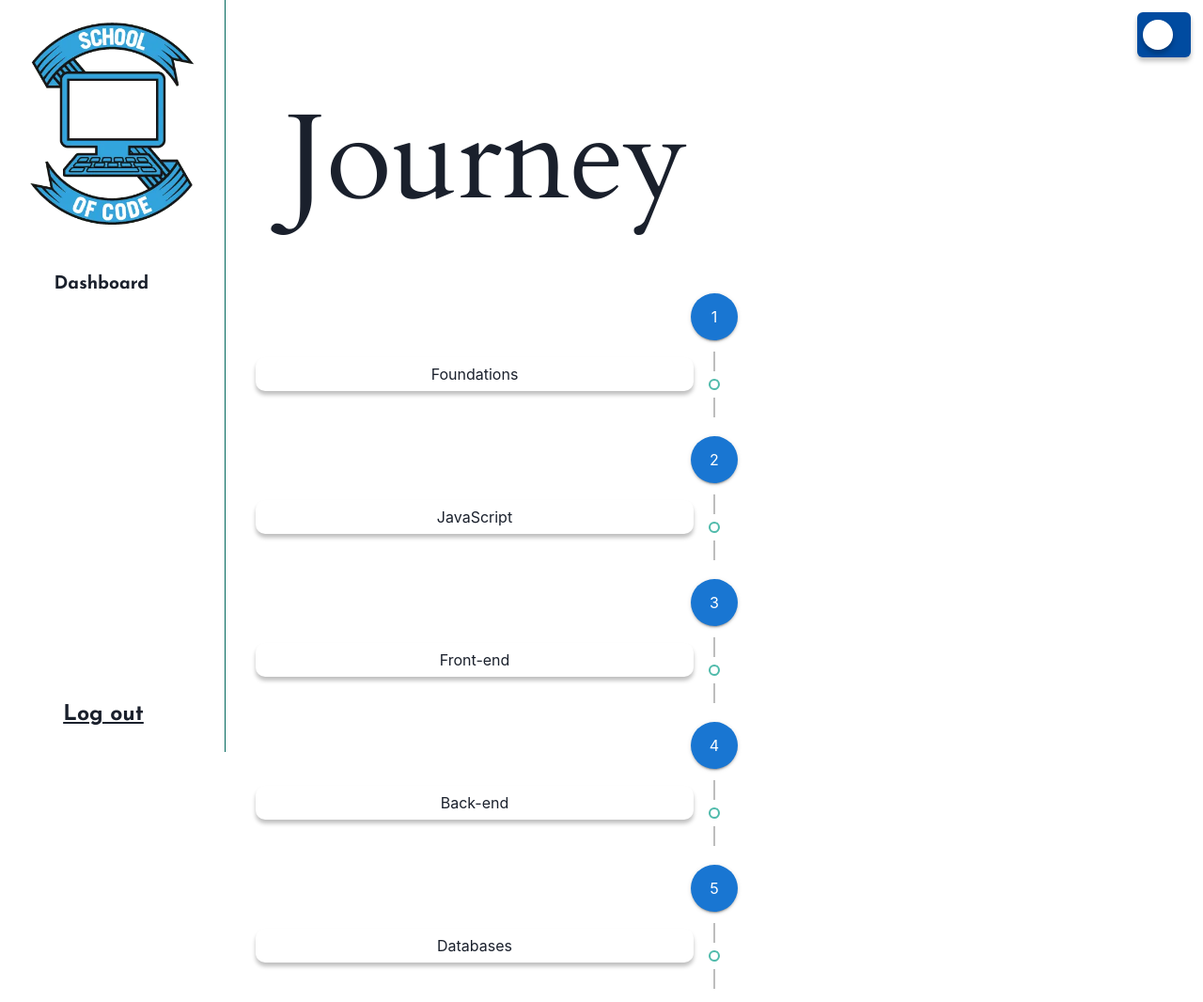
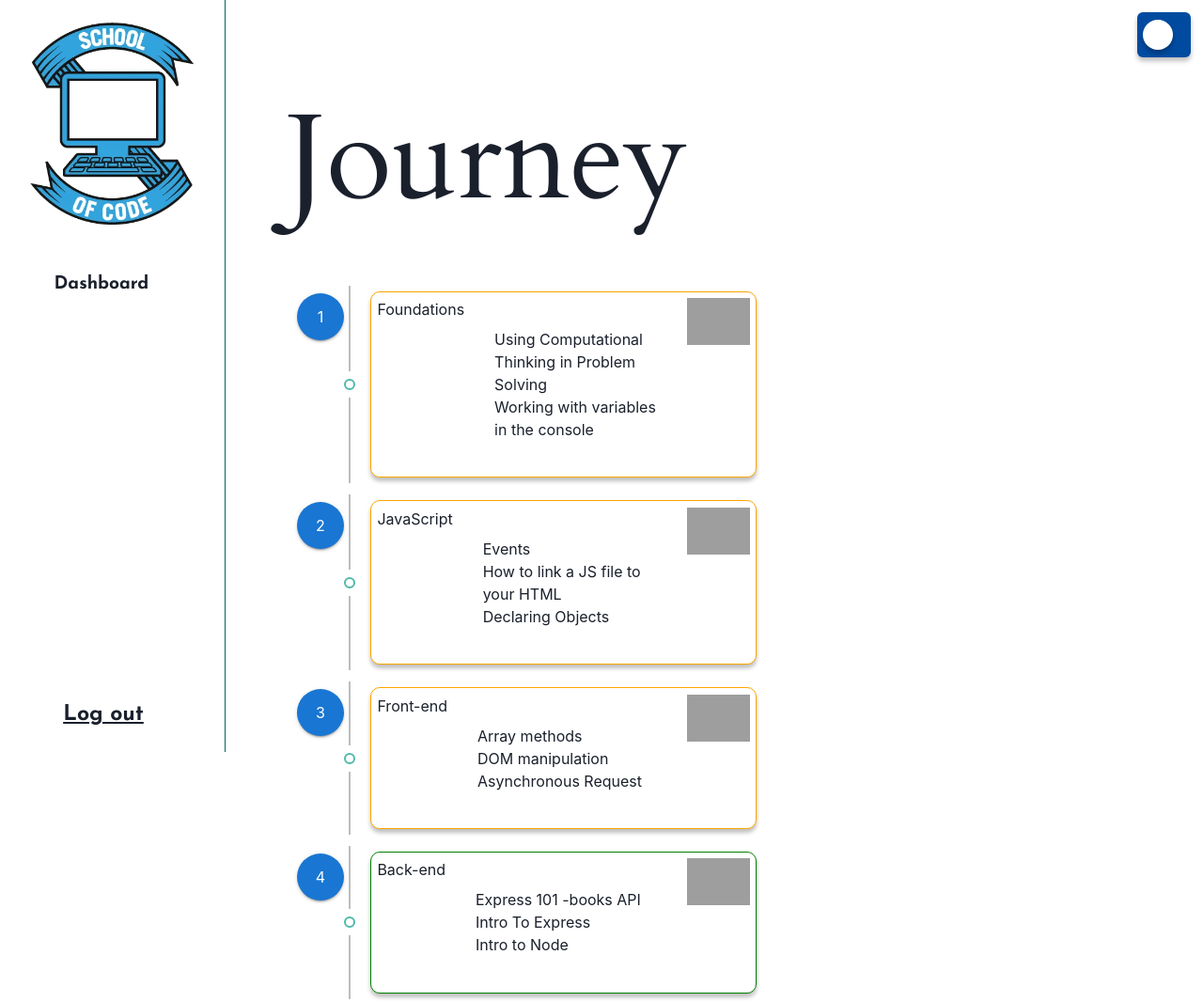
Before and after one commit to valerioio/bootcamp-7-final-project-front-end-royal-code, a React app: page /journey in a window 1280 px wide. Shown: the top 1066 px of the page at 94% size. Built offline with nearby package versions, Linux system fonts and the light colour scheme; grey boxes are pictures that could not be loaded.

Commit message:
data changed for colour and timeline is getting real nice

```diff
--- a/src/Pages/Timeline/Timeline.module.css
+++ b/src/Pages/Timeline/Timeline.module.css
@@ -1,11 +1,37 @@
 .mainTitle {
-  font-family: 'Cardo';
+  font-family: "Cardo";
   font-style: medium;
   font-size: 8rem;
   margin-left: 0.5em;
   letter-spacing: -4%;
   vertical-align: top;
   margin-bottom: 0.25em;
+}
+.timeLine{
+  position: left;
+  margin-left: 20%;
+
+
+
+
+}
+.sContainer{
+  display: flex;
+ border: 1px solid;
+border-color: aqua;
+}
+.image{
+  height: 50px;
+  margin-left: auto;
+  order: 2;
+}
+.list{
+padding: 2em;
+display: grid;
+align-items: center;
+}
+.topicTitle{
+  position:center;
 }
 
 /* body {
--- a/src/Pages/Timeline/index.js
+++ b/src/Pages/Timeline/index.js
@@ -21,7 +21,7 @@ return = ul with jouneryData.map that will give us a contain (divs,h2, p)
 */
 
 export default function Journey({ data, navbarLinks, name }) {
-  const topics = data.reduce((topics, { week, topic }) => {
+  /* const topics = data.reduce((topics, { week, topic }) => {
     topics[week] ? topics[week].push(topic) : (topics[week] = [topic]);
     return topics;
   }, []);
@@ -29,27 +29,73 @@ export default function Journey({ data, navbarLinks, name }) {
   const resources = data.reduce((resources, { week, topic }) => {
     resources[week] ? resources[week].push(topic) : (resources[week] = [topic]);
     return resources;
-  }, []);
+  }, []);*/
 
+  const resources = data.reduce(
+    (resources, { week, topic, topicIcon, description ,color}) => {
+      resources[week] = { topic, description, topicIcon,color };
+      return resources;
+    },
+    []
+  );
   return (
     <>
       <h1 className={css.mainTitle}>Journey</h1>
-      {topics.slice(1).map((topic, i) => {
+      {resources.slice(1).map(({ topic, description, topicIcon, color}, i) => {
         return (
           <>
-            <Timeline key={`${i}21`} align="alternate">
+            <Timeline key={`${i}21`} className={`timeLine`}>
               <TimelineItem>
+                <TimelineOppositeContent
+                  style={{
+                    maxWidth: "1px",
+                    paddingLeft: "30px",
+                    paddingRight: "30px",
+                  }}
+                />
                 <TimelineSeparator className={`seperator`}>
                   <TimelineDot color="primary" className={`dots`}>
                     {i + 1}
                   </TimelineDot>
                 </TimelineSeparator>
+                <TimelineSeparator className={`seperator`}>
+                  <TimelineConnector />
+                  <TimelineDot variant="outlined" color="secondary" />
+                  <TimelineConnector />
+                </TimelineSeparator>
+                <TimelineContent>
+                  <div className={`smallContainer ${css.sContainer}`}style={{borderColor:color}}>
+                    <h2 className={css.topicTitle}>{topic}</h2>
+
+                    <span className={css.list}>
+                      <ul >
+                        {description.map((subTopic) => {
+                          return <li>{subTopic}</li>;
+                        })}
+                      </ul>
+                    </span>
+                    <img
+                      style={{ float: "right" }}
+                      src={topicIcon}
+                      alt={topic}
+                      className={css.image}
+                    ></img>
+                  </div>
+                </TimelineContent>
+
                 <TimelineContent></TimelineContent>
               </TimelineItem>
 
-              {topic.map((item, j) => {
+              {/* {topic.map((item, j) => {
                 return (
                   <TimelineItem key={`${i}23`}>
+                    <TimelineOppositeContent
+                      style={{
+                        maxWidth: "1px",
+                        paddingLeft: "30px",
+                        paddingRight: "30px",
+                      }}
+                    />
                     <TimelineSeparator className={`seperator`}>
                       <TimelineConnector />
                       <TimelineDot variant="outlined" color="secondary" />
@@ -62,7 +108,7 @@ export default function Journey({ data, navbarLinks, name }) {
                     </TimelineContent>
                   </TimelineItem>
                 );
-              })}
+              })} */}
             </Timeline>
           </>
         );
--- a/src/data.js
+++ b/src/data.js
@@ -330,6 +330,7 @@ export const journeyData = [
       "Working with variables in the console",
     ],
     topicIcon: "https://i.ibb.co/gdz4Zvx/foundation.png ",
+    color: "orange",
   },
   {
     topic: "JavaScript",
@@ -340,6 +341,7 @@ export const journeyData = [
       " Declaring Objects",
     ],
     topicIcon: "https://i.ibb.co/3dTLJdZ/js.png ",
+    color: "orange",
   },
   {
     topic: "Front-end",
@@ -347,6 +349,7 @@ export const journeyData = [
     description: ["Array methods", "DOM manipulation ", "Asynchronous Request"],
     topicIcon:
       "https://i.ibb.co/DgSyB29/Front-end-concept-icon-Software-development-kit-idea-thin-line-illustration-Service-orchestration-Pr.jpg",
+      color: "orange",
   },
   {
     topic: "Back-end",
@@ -357,18 +360,21 @@ export const journeyData = [
       "Intro to Node",
     ],
     topicIcon: "https://i.ibb.co/jrrS0qn/backend.png",
+    color: "green",
   },
   {
     topic: "Databases",
     week: 5,
     description: ["SQL", "PostgreSQL"],
     topicIcon: "https://i.ibb.co/BgLqJXc/database.png ",
+    color: "green",
   },
   {
     topic: "Testing",
     week: 6,
     description: ["Introduction to Jest", "API endpoint testing", "Test-athon"],
     topicIcon: "https://i.ibb.co/9cHvGbY/Testing.png ",
+    color: "green",
   },
   {
     topic: "React Basics",
@@ -379,12 +385,14 @@ export const journeyData = [
       "Immutable Updates to Objects and Arrays",
     ],
     topicIcon: "https://i.ibb.co/6HRsmdw/react.png ",
+    color: "blue",
   },
   {
     topic: "React Advanced",
     week: 8,
     description: ["React Side Effects", "UseEffect ", "useReducer"],
     topicIcon: "https://i.ibb.co/y8brvLf/react-logo.png",
+    color: "blue",
   },
   {
     topic: "Client Project",
@@ -395,24 +403,29 @@ export const journeyData = [
       "Presentation",
     ],
     topicIcon: "https://i.ibb.co/zbQp3w5/client-project.png ",
+    color: "red",
+
   },
   {
     topic: "Agile",
     week: 10,
     description: ["Scrum", "Kanban"],
     topicIcon: "https://i.ibb.co/TqPRS3V/Agile.png ",
+    color: "grey",
   },
   {
     topic: "Computer Science",
     week: 11,
     description: ["Cypress", "Typescript", "Ui Libaries"],
     topicIcon: "https://i.ibb.co/jMcw2Cr/Computer-Science.png ",
+    color: "blue",
   },
   {
     topic: "Architecture",
     week: 12,
     description: ["AWS", "Aynamodb", "AWS Amplify"],
     topicIcon: "https://i.ibb.co/x8D77wp/architecture.png ",
+    color: "grey",
   },
   {
     topic: "Project",
@@ -424,6 +437,7 @@ export const journeyData = [
       "Application Planning",
     ],
     topicIcon: "https://i.ibb.co/Z8T3bFf/project.png ",
+    color: "red",
   },
   {
     topic: "Project",
@@ -434,6 +448,7 @@ export const journeyData = [
       "Styling of Application",
     ],
     topicIcon: "https://i.ibb.co/Z8T3bFf/project.png ",
+    color: "red",
   },
   {
     topic: "Project",
@@ -445,12 +460,14 @@ export const journeyData = [
       " Application Polishing",
     ],
     topicIcon: "https://i.ibb.co/Z8T3bFf/project.png ",
+    color: "red",
   },
   {
     topic: "Project",
     week: 16,
     description: ["Completed Application", "Presentation", "Demo"],
     topicIcon: "https://i.ibb.co/Z8T3bFf/project.png ",
+    color: "red",
   },
 ];
 
```
Also changed, not shown: 1 other file.
